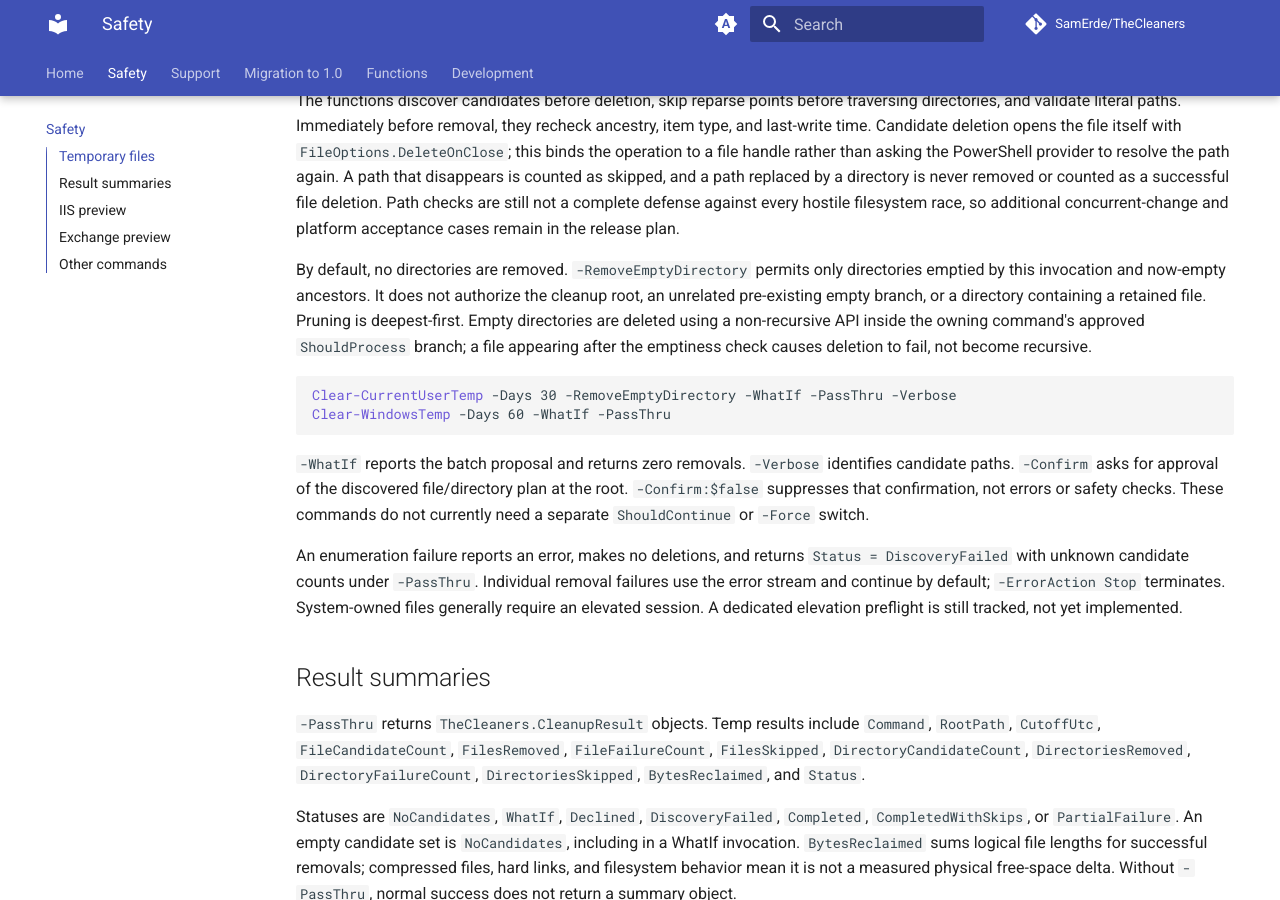
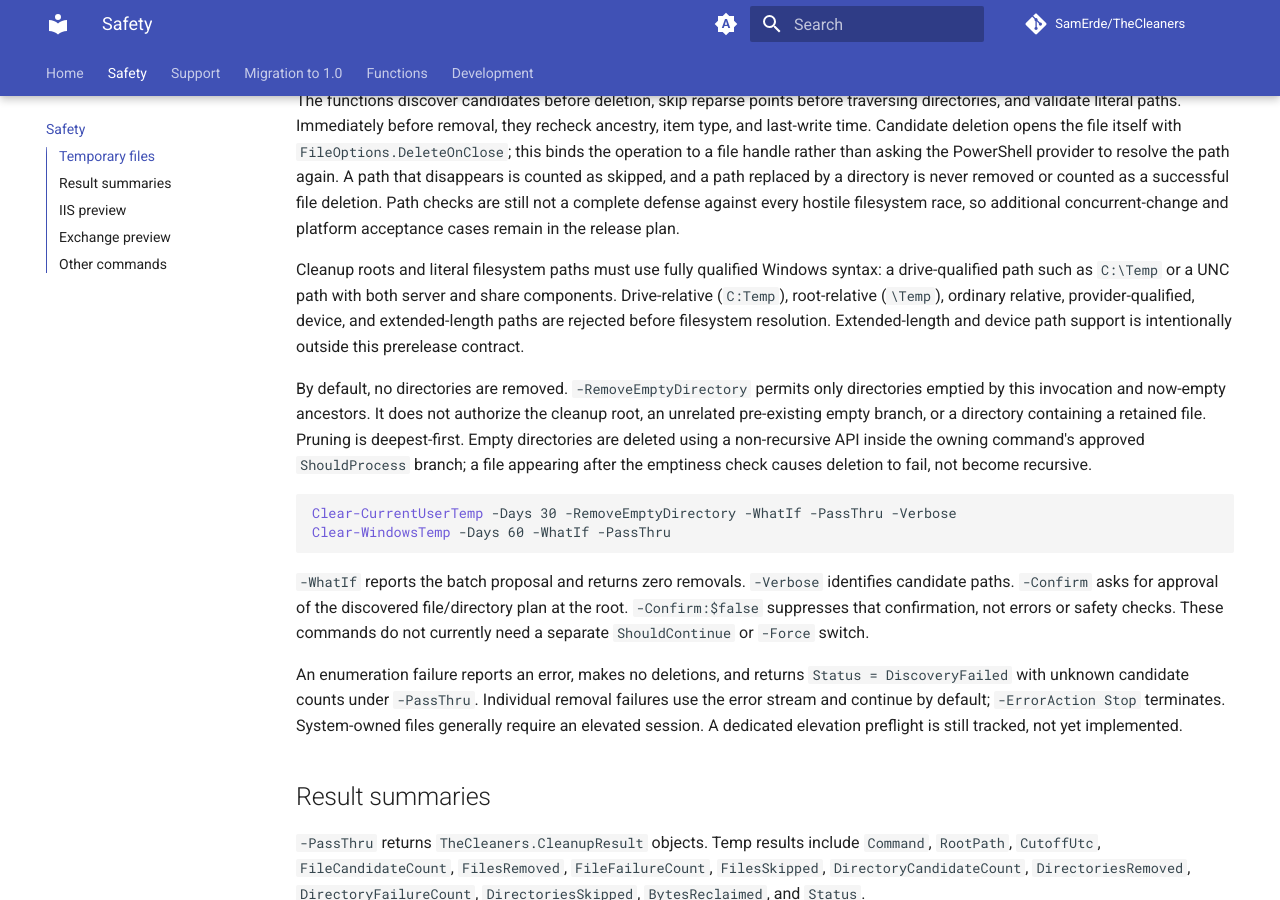
Before and after one commit to SamErde/TheCleaners, an MkDocs documentation site: the page built from docs/safety-and-confirmation.md, in a window 1280 px wide and 900 px high, scrolled down 375 px. Built offline with MkDocs 1.6.1 and Material for MkDocs 9.7.7, drawn with Linux system fonts in a browser that asks for light colours; comment, search, counter and statistics services are not loaded.

Commit message:
🔒fix(path): reject non-qualified filesystem paths

```diff
--- a/docs/safety-and-confirmation.md
+++ b/docs/safety-and-confirmation.md
@@ -7,6 +7,8 @@ This branch is prerelease work. No command is newly certified production-ready b
 `Clear-CurrentUserTemp` uses `[System.IO.Path]::GetTempPath()` on Windows. `Clear-WindowsTemp` uses `SystemRoot\Temp`. Both remove files whose `LastWriteTimeUtc` is **at or before** one cutoff captured for the invocation. The default is 30 days; filename extension does not restrict temporary-file candidates.
 
 The functions discover candidates before deletion, skip reparse points before traversing directories, and validate literal paths. Immediately before removal, they recheck ancestry, item type, and last-write time. Candidate deletion opens the file itself with `FileOptions.DeleteOnClose`; this binds the operation to a file handle rather than asking the PowerShell provider to resolve the path again. A path that disappears is counted as skipped, and a path replaced by a directory is never removed or counted as a successful file deletion. Path checks are still not a complete defense against every hostile filesystem race, so additional concurrent-change and platform acceptance cases remain in the release plan.
+
+Cleanup roots and literal filesystem paths must use fully qualified Windows syntax: a drive-qualified path such as `C:\Temp` or a UNC path with both server and share components. Drive-relative (`C:Temp`), root-relative (`\Temp`), ordinary relative, provider-qualified, device, and extended-length paths are rejected before filesystem resolution. Extended-length and device path support is intentionally outside this prerelease contract.
 
 By default, no directories are removed. `-RemoveEmptyDirectory` permits only directories emptied by this invocation and now-empty ancestors. It does not authorize the cleanup root, an unrelated pre-existing empty branch, or a directory containing a retained file. Pruning is deepest-first. Empty directories are deleted using a non-recursive API inside the owning command's approved `ShouldProcess` branch; a file appearing after the emptiness check causes deletion to fail, not become recursive.
 
```
Also changed, not shown: CHANGELOG.md (+1 -0 lines), docs/migration-to-1.0.md (+2 -0 lines), docs/release-plan-1.0.md (+1 -0 lines), 2 other files.
